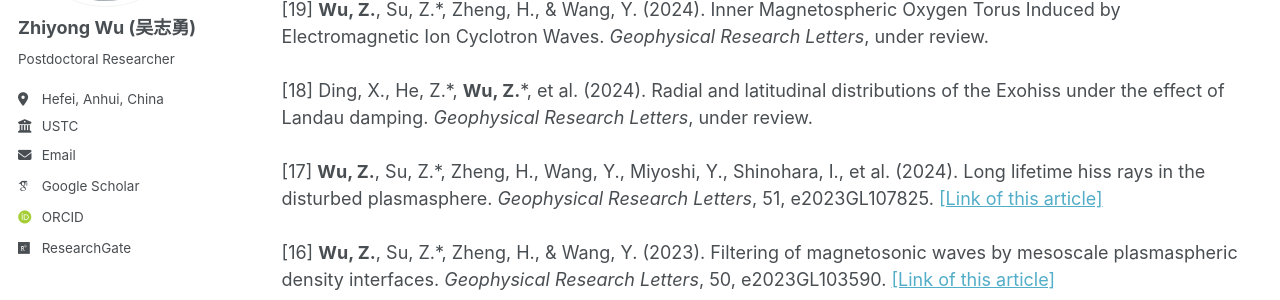
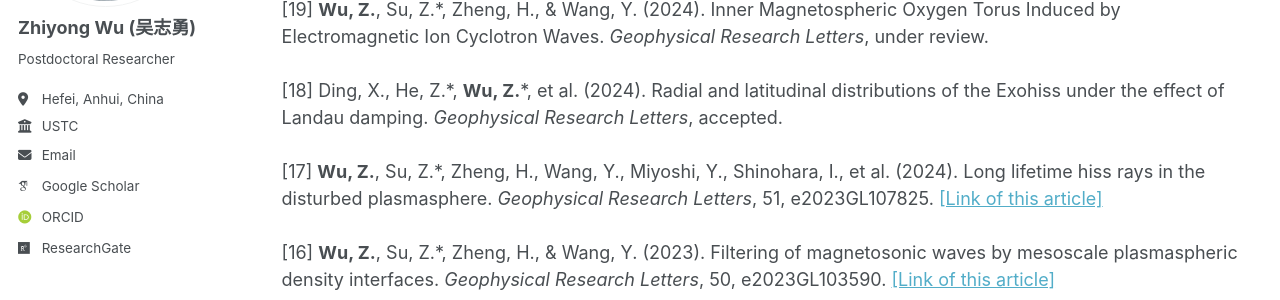
Before and after one commit to Z-Y-Wu/ZW-, a Jekyll site: the page built from _pages/publications.html, in a window 1280 px wide and 900 px high. Shown: the part 274-574 px from the top of the window. Built offline with Jekyll 4.4.1, drawn with Linux system fonts in a browser that asks for light colours; some web fonts are replaced.

Commit message:
Update publications.html

```diff
--- a/_pages/publications.html
+++ b/_pages/publications.html
@@ -10,7 +10,7 @@ author_profile: true
 {% endif %}<br><br>
 <h1 style="font-size: 24px; font-weight: bold;">Journal Articles</h1>
 [19] <strong>Wu, Z.</strong>, Su, Z.*, Zheng, H., & Wang, Y. (2024). Inner Magnetospheric Oxygen Torus Induced by Electromagnetic Ion Cyclotron Waves. <i>Geophysical Research Letters</i>, under review.<br><br>
-[18] Ding, X., He, Z.*, <strong>Wu, Z.</strong>*, et al. (2024). Radial and latitudinal distributions of the Exohiss under the effect of Landau damping. <i>Geophysical Research Letters</i>, under review.<br><br>
+[18] Ding, X., He, Z.*, <strong>Wu, Z.</strong>*, et al. (2024). Radial and latitudinal distributions of the Exohiss under the effect of Landau damping. <i>Geophysical Research Letters</i>, accepted.<br><br>
 [17] <strong>Wu, Z.</strong>, Su, Z.*, Zheng, H., Wang, Y., Miyoshi, Y., Shinohara, I., et al. (2024). Long lifetime hiss rays in the disturbed plasmasphere. <i>Geophysical Research Letters</i>, 51, e2023GL107825. <a href="https://doi.org/10.1029/2023GL107825">[Link of this article]</a><br><br>
 [16] <strong>Wu, Z.</strong>, Su, Z.*, Zheng, H., & Wang, Y. (2023). Filtering of magnetosonic waves by mesoscale plasmaspheric density interfaces. <i>Geophysical Research Letters</i>, 50, e2023GL103590. <a href="https://doi.org/10.1029/2023GL103590">[Link of this article]</a><br><br>
 [15] <strong>Wu, Z.</strong>, Su, Z.*, He, Z.*, Zheng, H., & Wang, Y. (2022). Magnetosonic waves above the lower hybrid frequency in cyclotron resonance with the Van Allen radiation belt electrons. <i>Geophysical Research Letters</i>, 49, e2022GL100971. <a href="https://doi.org/10.1029/2022GL100971">[Link of this article]</a><br><br>
```
